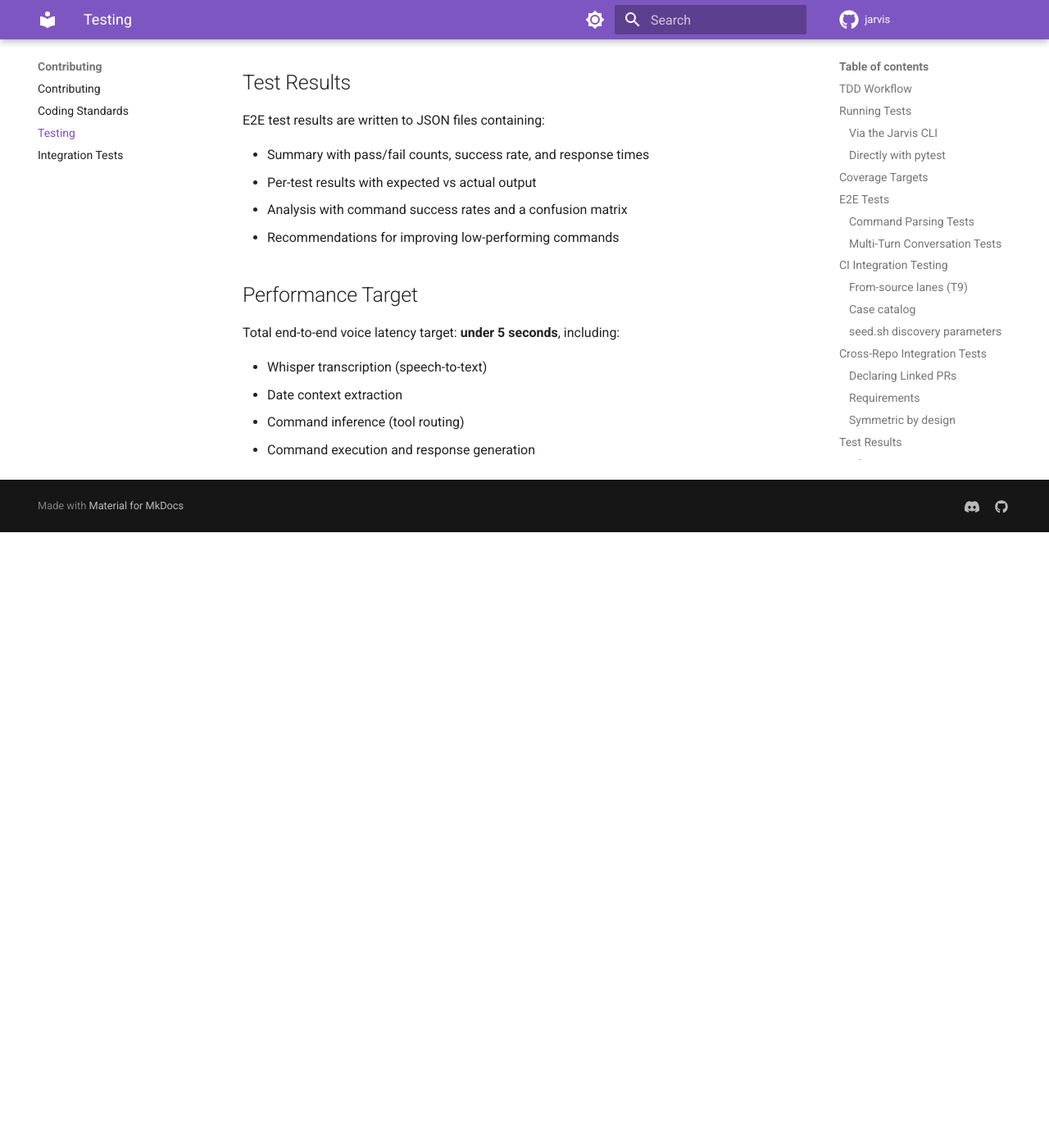
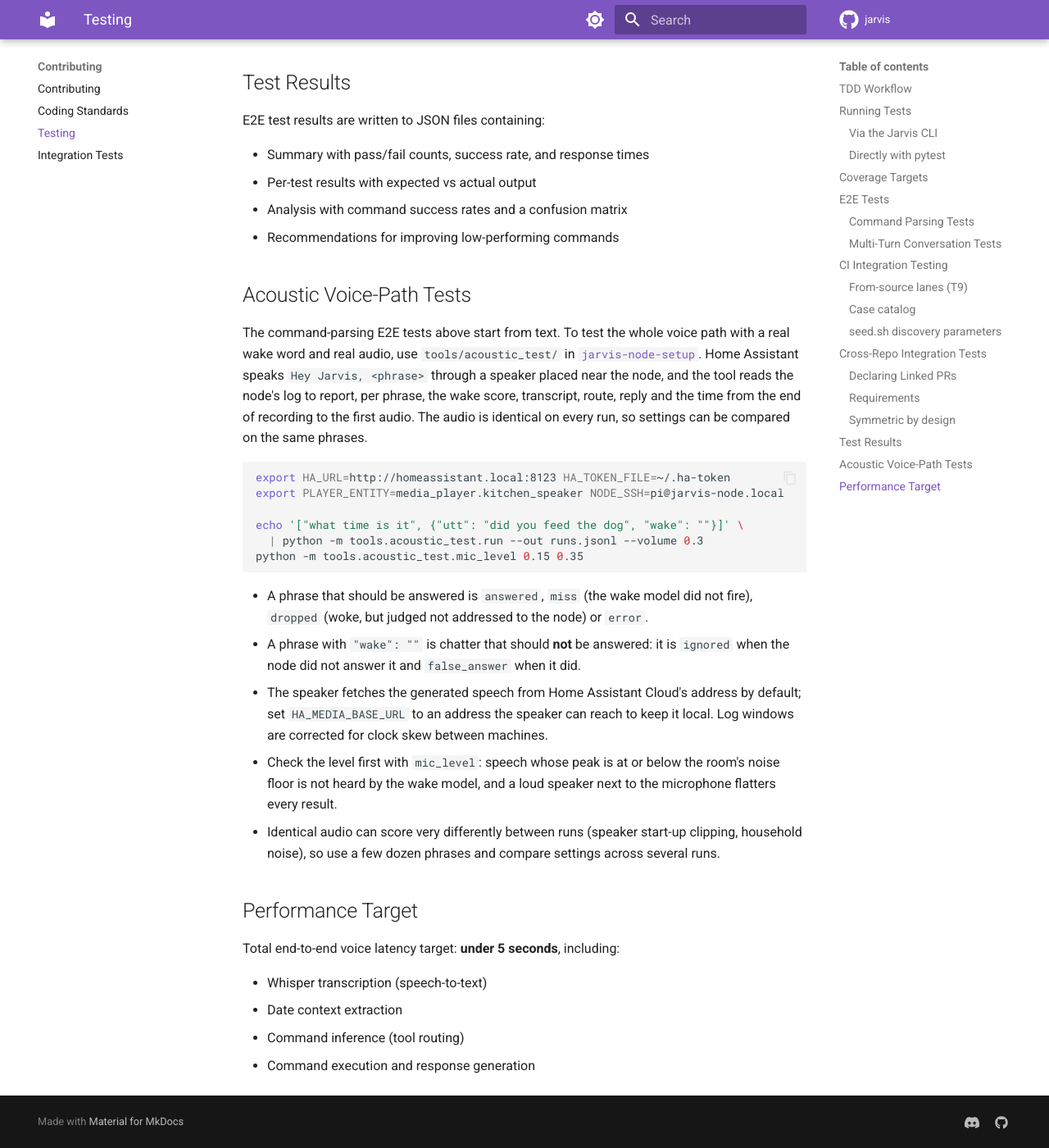
Before and after one commit to alexberardi/jarvis-docs, an MkDocs documentation site: the page built from docs/contributing/testing.md, in a window 1280 px wide and 1400 px high, scrolled down 6088 px. Shown: the whole window at 82% size. Built offline with MkDocs 1.6.1 and Material for MkDocs 9.7.7, drawn with Linux system fonts in a browser that asks for light colours; comment, search, counter and statistics services are not loaded; before the commit the page ends 6737 px from its top, so only the background shows below that.

Commit message:
docs(testing): document the acoustic voice-path test tool (#178)
* docs(testing): document the acoustic voice-path test tool

Co-Authored-By: Claude Sonnet 5.5 <noreply@anthropic.com>

* docs(testing): match the tool's verdicts, document the media path and clock correction

Co-Authored-By: Claude Sonnet 5.5 <noreply@anthropic.com>

---------

Co-authored-by: Claude Sonnet 5.5 <noreply@anthropic.com>

````diff
--- a/docs/contributing/testing.md
+++ b/docs/contributing/testing.md
@@ -217,6 +217,34 @@ E2E test results are written to JSON files containing:
 - Analysis with command success rates and a confusion matrix
 - Recommendations for improving low-performing commands
 
+## Acoustic Voice-Path Tests
+
+The command-parsing E2E tests above start from text. To test the whole voice path with a real wake word and real audio,
+use `tools/acoustic_test/` in [`jarvis-node-setup`](https://github.com/alexberardi/jarvis-node-setup). Home Assistant
+speaks `Hey Jarvis, <phrase>` through a speaker placed near the node, and the tool reads the node's log to report, per
+phrase, the wake score, transcript, route, reply and the time from the end of recording to the first audio. The audio is
+identical on every run, so settings can be compared on the same phrases.
+
+```bash
+export HA_URL=http://homeassistant.local:8123 HA_TOKEN_FILE=~/.ha-token
+export PLAYER_ENTITY=media_player.kitchen_speaker NODE_SSH=pi@jarvis-node.local
+
+echo '["what time is it", {"utt": "did you feed the dog", "wake": ""}]' \
+  | python -m tools.acoustic_test.run --out runs.jsonl --volume 0.3
+python -m tools.acoustic_test.mic_level 0.15 0.35
+```
+
+- A phrase that should be answered is `answered`, `miss` (the wake model did not fire), `dropped` (woke, but judged not
+  addressed to the node) or `error`.
+- A phrase with `"wake": ""` is chatter that should **not** be answered: it is `ignored` when the node did not answer it
+  and `false_answer` when it did.
+- The speaker fetches the generated speech from Home Assistant Cloud's address by default; set `HA_MEDIA_BASE_URL` to an
+  address the speaker can reach to keep it local. Log windows are corrected for clock skew between machines.
+- Check the level first with `mic_level`: speech whose peak is at or below the room's noise floor is not heard by the wake
+  model, and a loud speaker next to the microphone flatters every result.
+- Identical audio can score very differently between runs (speaker start-up clipping, household noise), so use a few
+  dozen phrases and compare settings across several runs.
+
 ## Performance Target
 
 Total end-to-end voice latency target: **under 5 seconds**, including:
````
